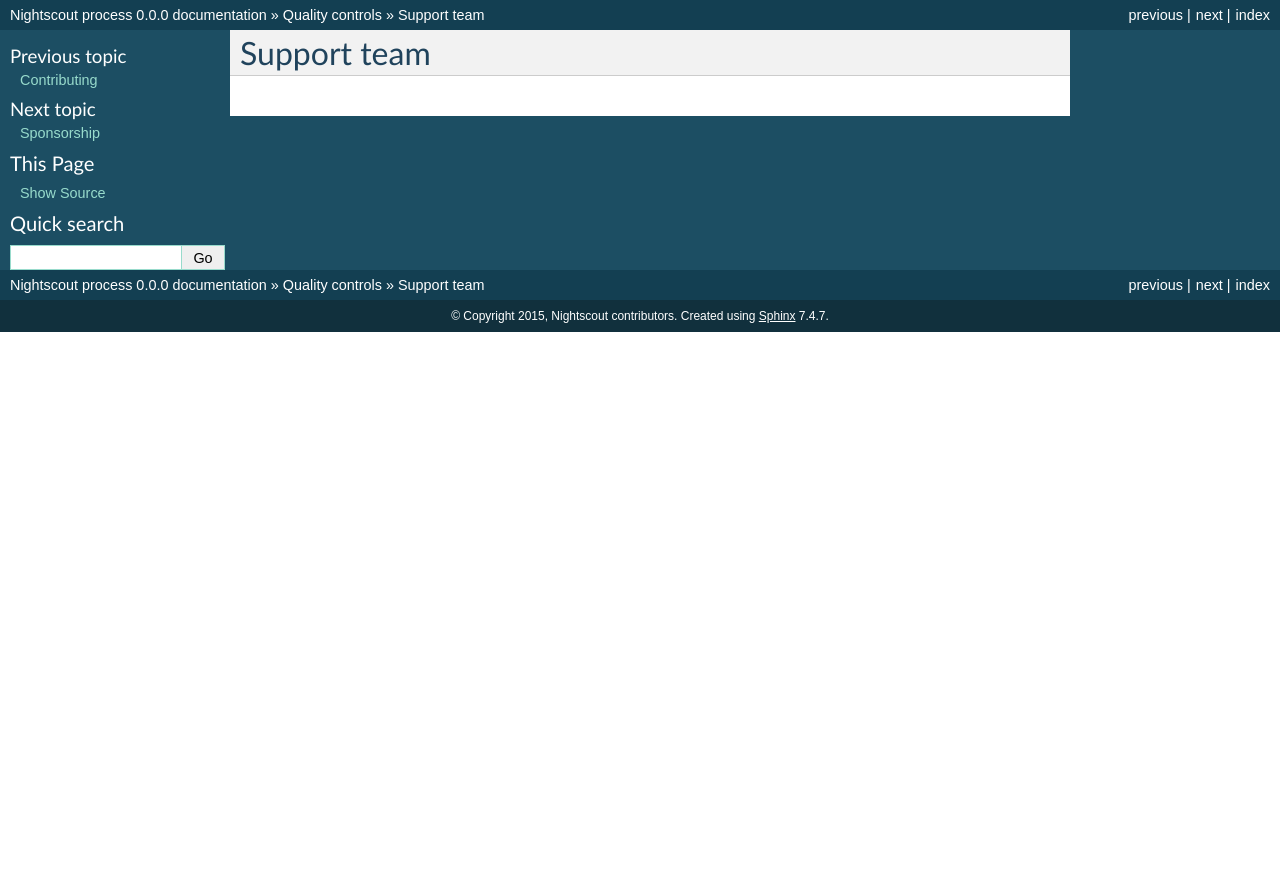
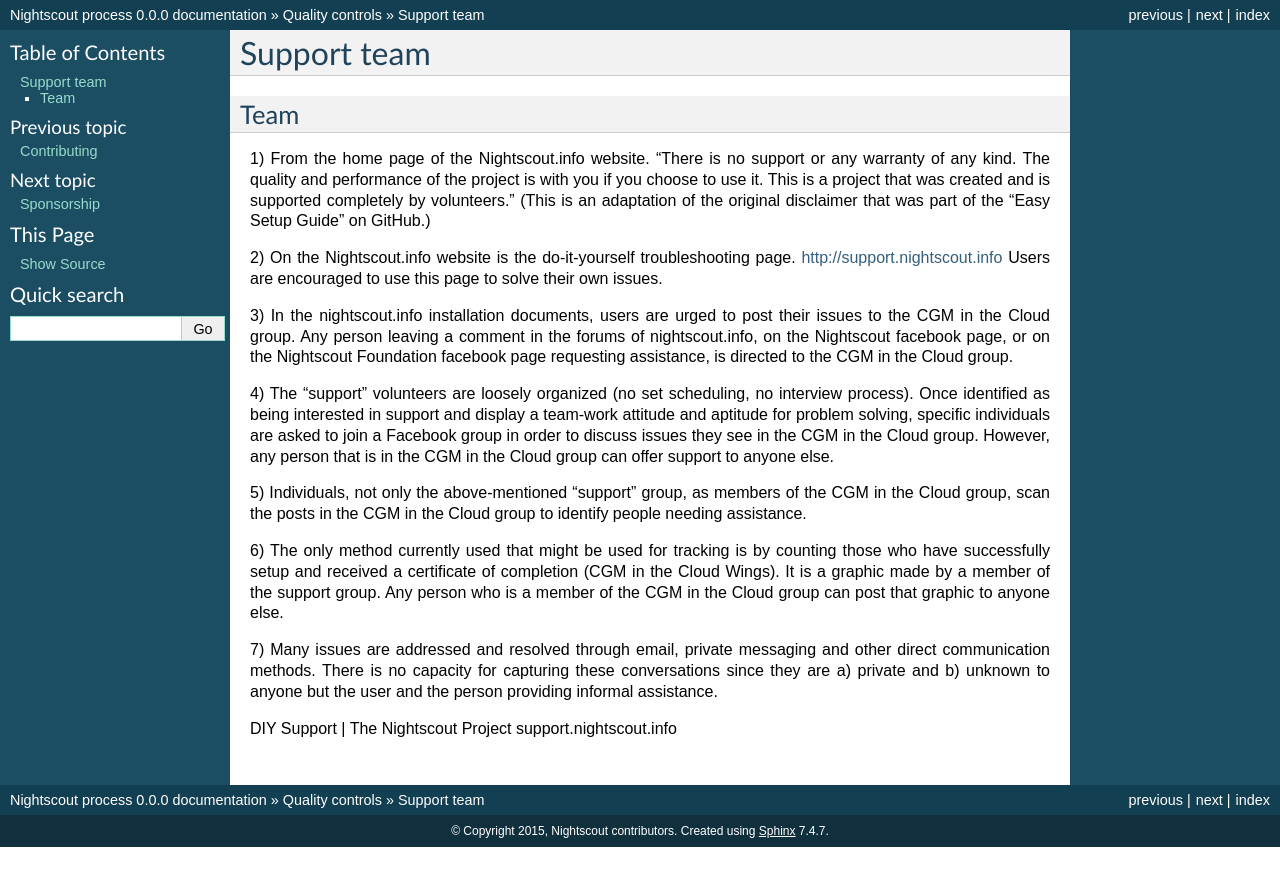
Before and after one commit to nightscout/process-controls, a Sphinx documentation site: the page built from source/controls/support/index.rst, in a window 1280 px wide. Shown: the top 886 px of the page. Built offline with Sphinx 7.4.7, drawn with Linux system fonts in a browser that asks for light colours; formulas are drawn with MathJax 3.

Commit message:
from @jwedding and gail devores

```diff
--- a/source/controls/support/index.rst
+++ b/source/controls/support/index.rst
@@ -1,3 +1,50 @@
 
 Support team
 ============
+
+
+Team
+++++
+
+1) From the home page of the Nightscout.info website.
+"There is no support or any warranty of any kind. The quality and
+performance of the project is with you if you choose to use it. This
+is a project that was created and is supported completely by
+volunteers." (This is an adaptation of the original disclaimer that
+was part of the "Easy Setup Guide" on GitHub.)
+
+2) On the Nightscout.info website is the do-it-yourself
+troubleshooting page. http://support.nightscout.info Users are
+encouraged to use this page to solve their own issues.
+
+3) In the nightscout.info installation documents, users are urged to
+post their issues to the CGM in the Cloud group. Any person leaving a
+comment in the forums of nightscout.info, on the Nightscout facebook
+page, or on the Nightscout Foundation facebook page requesting
+assistance, is directed to the CGM in the Cloud group.
+
+4) The "support" volunteers are loosely organized (no set scheduling,
+no interview process). Once identified as being interested in support
+and display a team-work attitude and aptitude for problem solving,
+specific individuals are asked to join a Facebook group in order to
+discuss issues they see in the CGM in the Cloud group. However, any
+person that is in the CGM in the Cloud group can offer support to
+anyone else.
+
+5) Individuals, not only the above-mentioned "support" group, as
+members of the CGM in the Cloud group, scan the posts in the CGM in
+the Cloud group to identify people needing assistance.
+
+6) The only method currently used that might be used for tracking is
+by counting those who have successfully setup and received a
+certificate of completion (CGM in the Cloud Wings). It is a graphic
+made by a member of the support group. Any person who is a member of
+the CGM in the Cloud group can post that graphic to anyone else.
+
+7) Many issues are addressed and resolved through email, private
+messaging and other direct communication methods. There is no capacity
+for capturing these conversations since they are a) private and b)
+unknown to anyone but the user and the person providing informal
+assistance.
+
+DIY Support | The Nightscout Project support.nightscout.info
```
